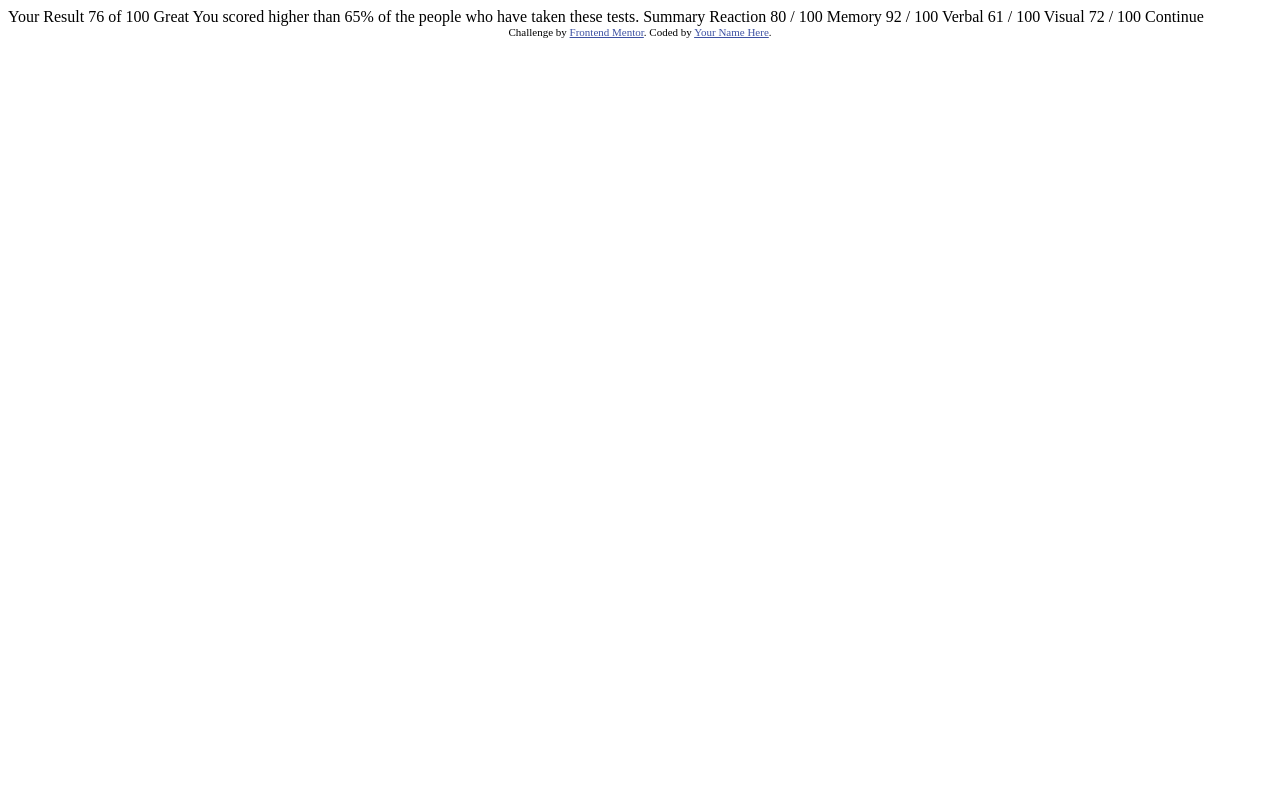
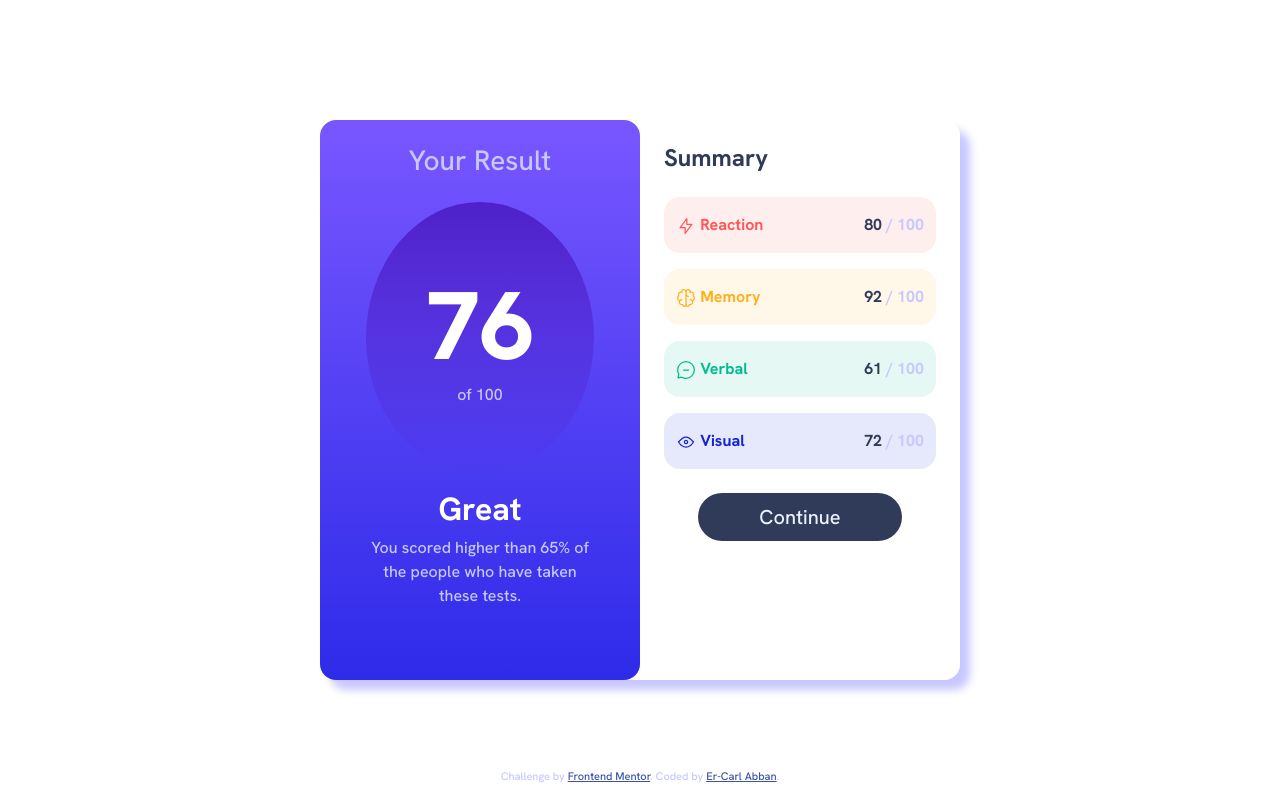
Before and after one commit to KharlAbban/frontendmentor-results-summary-soln, a plain HTML site: page index.html in a window 1280 px wide. Drawn offline with nearby package versions, Linux system fonts and the light colour scheme.

Commit message:
Added files for solution

```diff
--- /dev/null
+++ b/index.css
@@ -0,0 +1,113 @@
+@import url('https://fonts.googleapis.com/css2?family=Hanken+Grotesk:wght@500;700;800&family=Outfit:wght@400;700&family=Ubuntu:wght@300&display=swap');
+:root {
+  font-family: 'Hanken Grotesk', 'Outfit', 'Ubuntu', sans-serif;
+  --p-light-red: hsl(0, 100%, 67%);
+  --p-orangey-yellow: hsl(39, 100%, 56%);
+  --p-green-teal: hsl(166, 100%, 37%);
+  --p-cobalt-blue: hsl(234, 85%, 45%);
+  --g-light-slate-blue: hsl(252, 100%, 67%);
+  --g-light-royal-blue: hsl(241, 81%, 54%);
+  --g-violet-blue: hsla(256, 72%, 46%, 1);
+  --g-persian-blue: hsla(241, 72%, 46%, 0);
+  --n-white: hsl(0, 0%, 100%);
+  --n-pale-blue: hsl(221, 100%, 96%);
+  --n-light-lavender: hsl(241, 100%, 89%);
+  --n-dark-gray-blue: hsl(224, 30%, 27%);
+}
+body {
+  font-family: 'Hanken Grotesk', 'Outfit', 'Ubuntu', sans-serif;
+  box-sizing: border-box;
+  font-size: 1rem;
+  color: var(--n-light-lavender);
+}
+#main {
+  width: 50%;
+  height: 70%;
+  margin: auto;
+  top: 50%;
+  left: 50%;
+  transform: translate(-50%, -50%);
+  position: absolute;
+  text-align: center;
+  background: var(--n-white);
+  border-radius: 1rem;
+  box-shadow: 10px 10px 8px var(--n-light-lavender);
+}
+#firstCol {
+  border-radius: 1rem;
+  background: linear-gradient(to top, var(--g-light-royal-blue), var(--g-light-slate-blue));
+}
+#circle {
+  background: linear-gradient(to top, var(--g-persian-blue), var(--g-violet-blue));
+}
+#fColh3_one {
+  color: var(--n-white);
+  font-size: 6rem;
+  font-weight: 800;
+}
+#fColh3_two {
+  color: var(--n-white);
+  font-size: 2rem;
+  font-weight: bold;
+}
+#secondCol {
+  background: var(--n-white);
+  border-radius: 1rem;
+  font-weight: 700;
+}
+#sColh4 {
+  color: var(--n-dark-gray-blue);
+  font-weight: 700;
+}
+#btn {
+  background: var(--n-dark-gray-blue);
+  color: var(--n-pale-blue);
+  transition: 1s ease;
+}
+#btn:hover {
+  background-image: linear-gradient(var(--g-light-royal-blue), var(--g-persian-blue));
+}
+.bolden {
+  color: var(--n-dark-gray-blue);
+}
+.sColitems-reaction {
+  background: hsla(0, 100%, 67%, 0.1);
+}
+.sColitems-reaction > .text-start {
+  color: var(--p-light-red);
+}
+.sColitems-memory {
+  background: hsla(39, 100%, 56%, 0.1);
+}
+.sColitems-memory > .text-start {
+  color: var(--p-orangey-yellow);
+}
+.sColitems-verbal {
+  background: hsla(166, 100%, 37%, 0.1);
+}
+.sColitems-verbal > .text-start {
+  color: var(--p-green-teal);
+}
+.sColitems-visual {
+  background: hsla(234, 85%, 45%, 0.1);
+}
+.sColitems-visual > .text-start {
+  color: var(--p-cobalt-blue);
+}
+.attribution {
+  font-size: 11px;
+  text-align: center;
+}
+.attribution a {
+  color: hsl(228, 45%, 44%);
+}
+@media  screen and (max-width: 375px) {
+  #main {
+    width: 100%;
+    height: 100%;
+    box-shadow: none;
+  }
+  #sColh4 {
+    margin-top: 0.8rem;
+  }
+}
--- a/index.html
+++ b/index.html
@@ -1,47 +1,81 @@
 <!DOCTYPE html>
 <html lang="en">
+
 <head>
   <meta charset="UTF-8">
-  <meta name="viewport" content="width=device-width, initial-scale=1.0"> <!-- displays site properly based on user's device -->
+  <meta name="viewport" content="width=device-width, initial-scale=1.0">
+  <!-- displays site properly based on user's device -->
+  <link rel="icon" type="image/png" sizes="32x32" href="./assets/images/favicon-32x32.png">
+  <link href="https://cdn.jsdelivr.net/npm/bootstrap@5.3.0/dist/css/bootstrap.min.css" rel="stylesheet"
+    integrity="sha384-9ndCyUaIbzAi2FUVXJi0CjmCapSmO7SnpJef0486qhLnuZ2cdeRhO02iuK6FUUVM" crossorigin="anonymous">
+  <link rel="stylesheet" href="index.css">
+  <script defer src="https://cdn.jsdelivr.net/npm/bootstrap@5.3.0/dist/js/bootstrap.bundle.min.js"
+    integrity="sha384-geWF76RCwLtnZ8qwWowPQNguL3RmwHVBC9FhGdlKrxdiJJigb/j/68SIy3Te4Bkz"
+    crossorigin="anonymous"></script>
+  <script src="index.js" type="text/javascript" defer></script>
+  <title>Frontend Mentor | Results summary component</title>
+</head>
 
-  <link rel="icon" type="image/png" sizes="32x32" href="./assets/images/favicon-32x32.png">
-
-  <title>Frontend Mentor | Results summary component</title>
-
-  <!-- Feel free to remove these styles or customise in your own stylesheet 👍 -->
-  <style>
-    .attribution { font-size: 11px; text-align: center; }
-    .attribution a { color: hsl(228, 45%, 44%); }
-  </style>
-</head>
 <body>
 
-  Your Result
-  76
-  of 100
-
-  Great
-  You scored higher than 65% of the people who have taken these tests.
-
-  Summary
-
-  Reaction
-  80 / 100
-
-  Memory
-  92 / 100
-
-  Verbal
-  61 / 100
-
-  Visual
-  72 / 100
-
-  Continue
-
-  <div class="attribution">
+  <main id="main" class="row">
+    <div class="col-md-6 h-100 p-2 d-flex align-content-center flex-column" id="firstCol">
+      <h3 id="fColh2" class="mt-3 mb-4">Your Result</h2>
+        <div id="circle"
+          class="w-75 h-50 mx-auto text-center rounded-circle d-flex flex-column align-content-center justify-content-center">
+          <h2 id="fColh3_one" class="mb-0">76</h2>
+          of 100
+        </div>
+        <h3 id="fColh3_two" class="mt-3">Great</h3>
+        <p class="mx-auto w-75">You scored higher than 65% of the people who have taken these tests.</p>
+    </div>
+    <div class="col h-100 p-lg-4 p-md-2" id="secondCol">
+      <h4 id="sColh4" class="text-start">Summary</h4>
+      <div class="container my-4">
+        <div class="sColitems-reaction py-3 mb-3 rounded-4 row">
+          <span class="text-start col">
+            <img src="assets/images/icon-reaction.svg" alt="">
+            Reaction
+          </span>
+          <span class="col text-end">
+            <span class="bolden">80</span> / 100
+          </span>
+        </div>
+        <div class="sColitems-memory py-3 mb-3 rounded-4 row">
+          <span class="text-start col">
+            <img src="assets/images/icon-memory.svg" alt="">
+            Memory
+          </span>
+          <span class="col text-end">
+            <span class="bolden">92</span> / 100
+          </span>
+        </div>
+        <div class="sColitems-verbal py-3 mb-3 rounded-4 row">
+          <span class="text-start col">
+            <img src="assets/images/icon-verbal.svg" alt="">
+            Verbal
+          </span>
+          <span class="col text-end">
+            <span class="bolden">61</span> / 100
+          </span>
+        </div>
+        <div class="sColitems-visual py-3 mb-3 rounded-4 row">
+          <span class="text-start col">
+            <img src="assets/images/icon-visual.svg" alt="">
+            Visual
+          </span>
+          <span class="col text-end">
+            <span class="bolden">72</span> / 100
+          </span>
+        </div>
+      </div>
+      <button type="button" id="btn" class="btn btn-lg rounded-5 d-block w-75 mx-auto">Continue</button>
+    </div>
+  </main>
+  <div class="attribution fixed-bottom mb-3">
     Challenge by <a href="https://www.frontendmentor.io?ref=challenge" target="_blank">Frontend Mentor</a>.
-    Coded by <a href="#">Your Name Here</a>.
+    Coded by <a href="kharlabban.github.io">Er-Carl Abban</a>.
   </div>
 </body>
+
 </html>
```
Also changed, not shown: screenshot.png (added), script.js (added), 2 other files.
